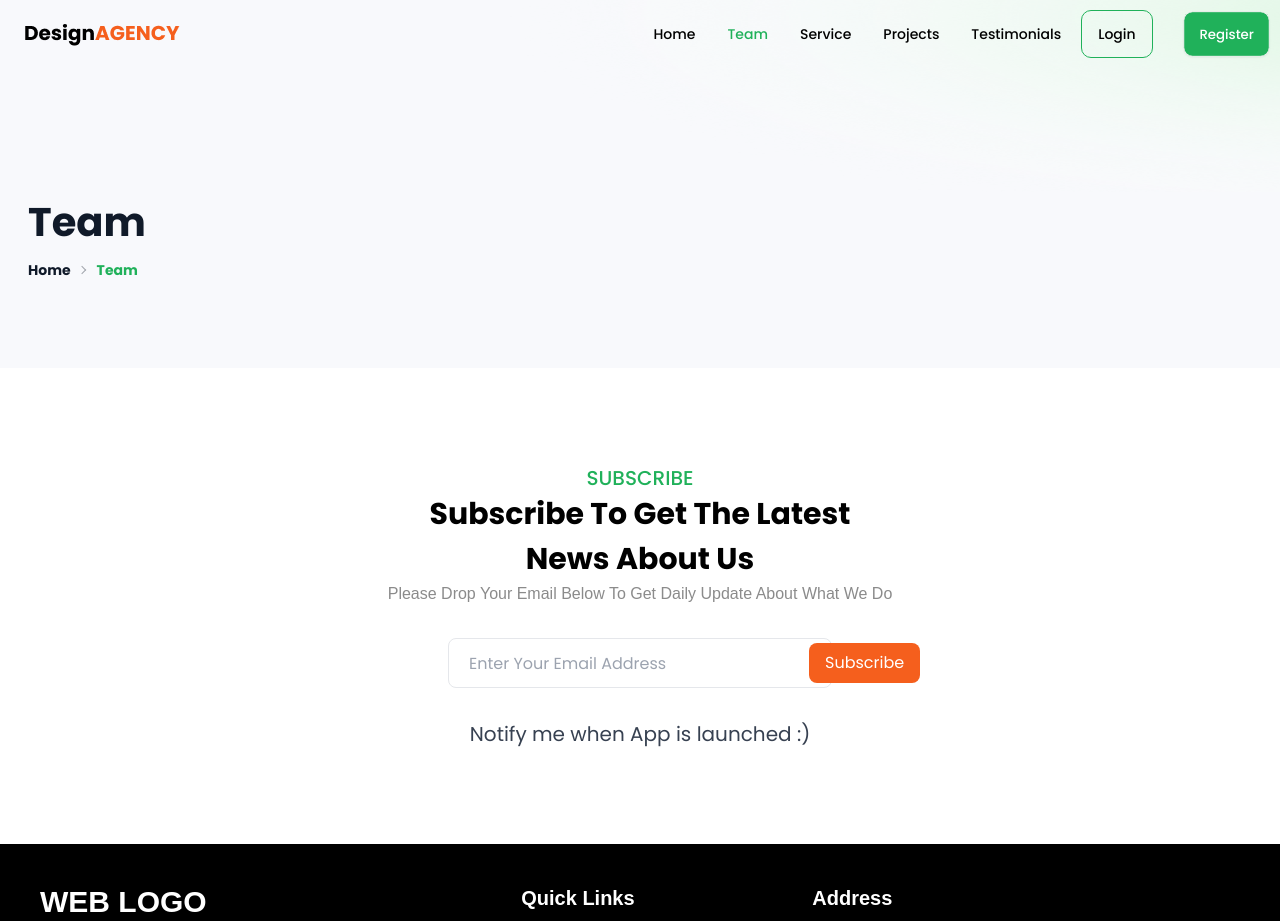
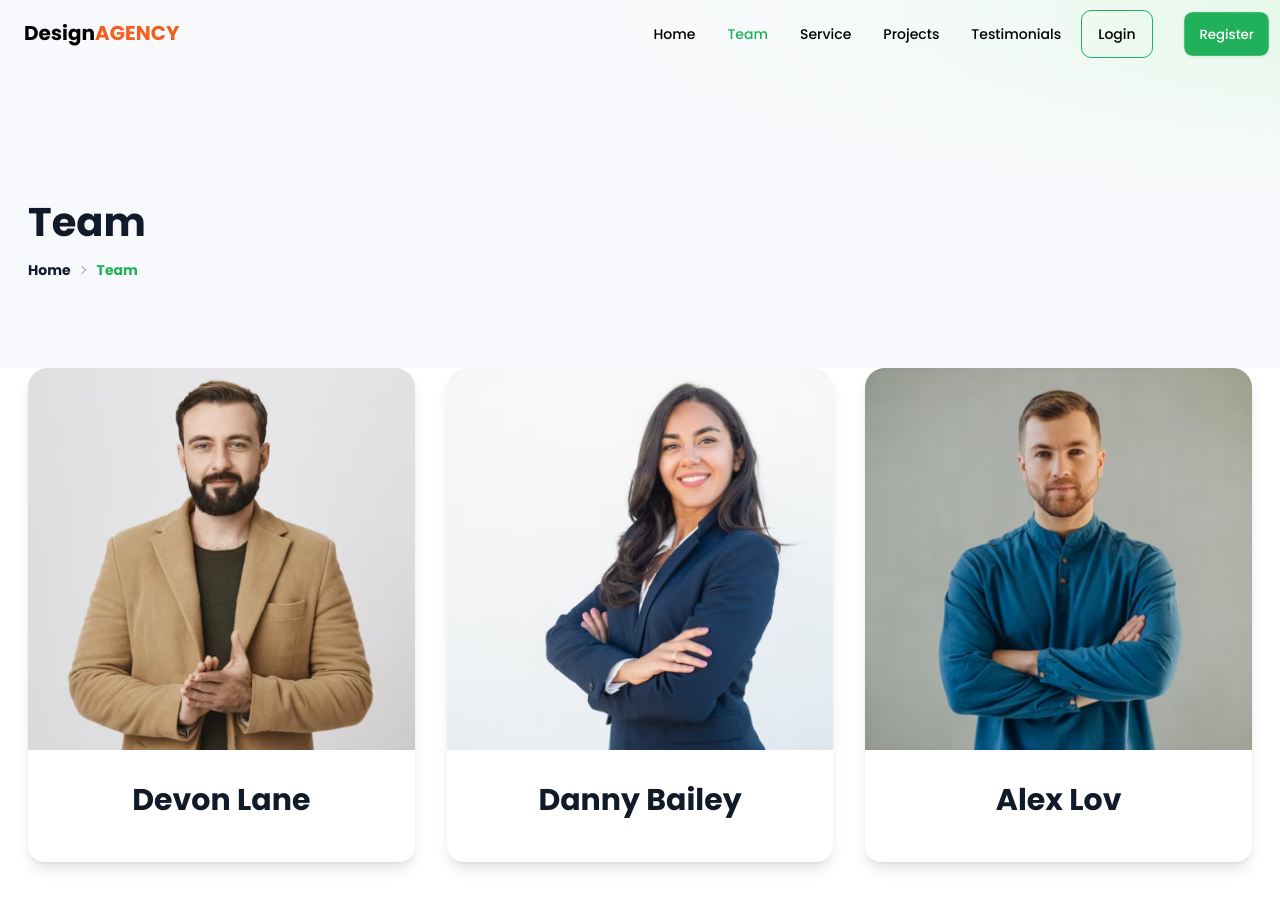
Before and after one commit to RashedAkash/design-agency, a Next.js app: page /team in a window 1280 px wide. Shown: the top 921 px of the page. Built offline with nearby package versions, Linux system fonts and the light colour scheme.

Commit message:
team member card create

```diff
--- /dev/null
+++ b/public/TeamData.js
@@ -0,0 +1,5 @@
+export let teamData = [
+  { img: "/team.png", name: "Devon Lane" },
+  { img: "/team1.png", name: "Danny Bailey" },
+  { img: "/team2.png", name: "Alex Lov" },
+];
--- a/src/app/team/page.js
+++ b/src/app/team/page.js
@@ -1,10 +1,12 @@
 import PageTitle from '@/components/PageTitle';
+import Team from '@/components/Team/Team';
 ;
 
 const page = () => {
   return (
     <div>
-    <PageTitle img="/teambg.png" title="Team" page="Team"/>
+      <PageTitle img="/teambg.png" title="Team" page="Team" />
+      <Team />
     </div>
   );
 };
--- /dev/null
+++ b/src/components/Team/Team.jsx
@@ -0,0 +1,15 @@
+import { teamData } from "../../../public/TeamData";
+import TeamCard from "./TeamCard";
+
+
+const Team = () => {
+  return (
+    <div className=" grid grid-cols-1 md:grid-cols-2 lg:grid-cols-3 gap-8 px-7">
+      {
+teamData?.map(t=> <TeamCard key={t.name} t={t} />)
+      }
+    </div>
+  );
+};
+
+export default Team;
--- /dev/null
+++ b/src/components/Team/TeamCard.jsx
@@ -0,0 +1,19 @@
+import Image from 'next/image';
+import React from 'react';
+
+const TeamCard = ({t}) => {
+  return (
+    <div>
+      <div className="card card-compact  bg-base-100 shadow-lg">
+        <figure>
+          <Image src={t?.img} alt="team" width={390} height={390} />
+        </figure>
+        <div className="card-body">
+          <h2 className="card-title text-center flex justify-center mt-5 pb-7 text-[#101A29] text-[30px] font-semibold">{t?.name}</h2>
+        </div>
+      </div>
+    </div>
+  );
+};
+
+export default TeamCard;
```
